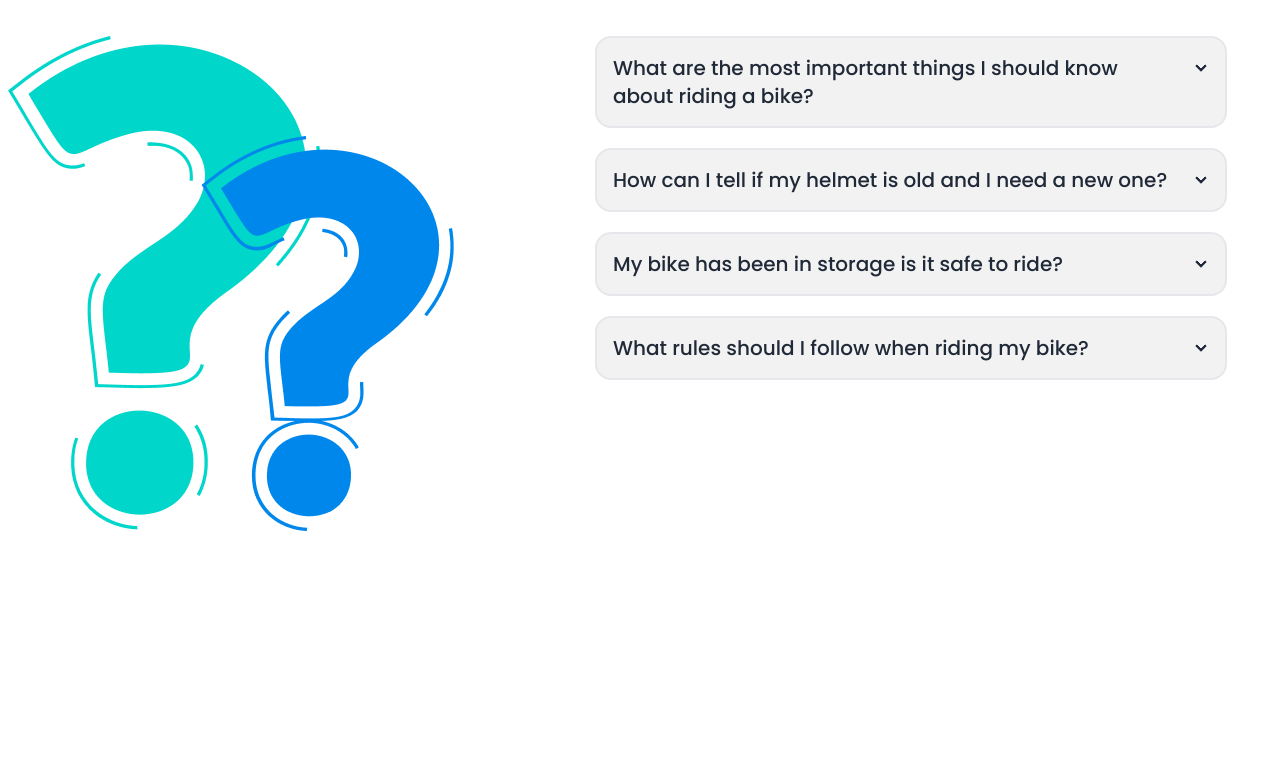
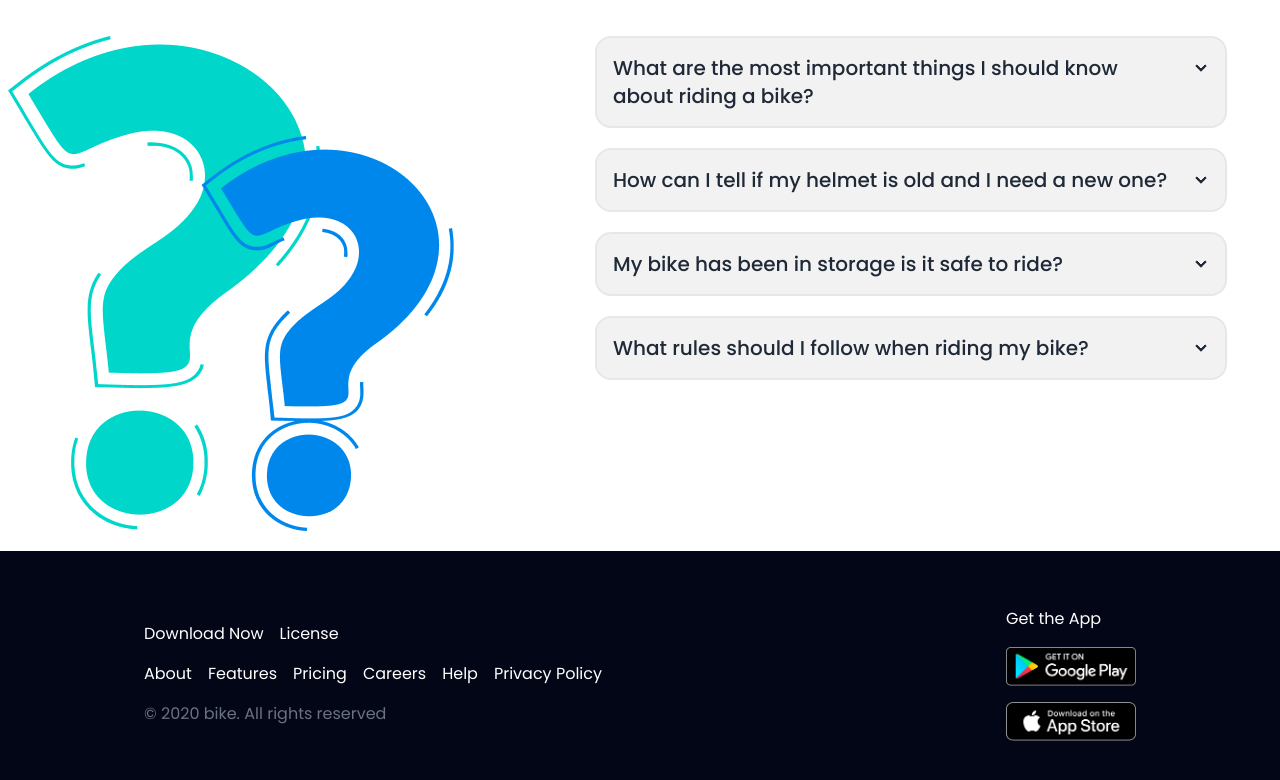
Before and after one commit to noboKumar/PH-biker-zone-daisyUI, a plain HTML site: page index.html in a window 1280 px wide. Shown: the part 2815-3595 px from the top of the page. Before the commit the page ends 3346 px from the top, so only its background shows below. Drawn offline with nearby package versions, Linux system fonts and the light colour scheme.

Commit message:
add footer section

```diff
--- a/index.html
+++ b/index.html
@@ -512,7 +512,7 @@
         <div class="lg:flex gap-24">
           <!-- faq image -->
           <div>
-            <img class="mx-auto" src="./images/others/faq.png" alt="" />
+            <img class="mx-auto mb-5" src="./images/others/faq.png" alt="" />
           </div>
           <!-- faq accordion -->
           <div class="space-y-5 md:w-2/4 mx-auto">
@@ -579,6 +579,42 @@
     </main>
 
     <!-- footer -->
-    <footer></footer>
+    <footer class="bg-slate-950 text-white py-14 px-36">
+      <div class="md:flex justify-between items-center">
+        <div class="space-y-4">
+          <!-- 1st list -->
+          <div>
+            <ul class="md:flex gap-4">
+              <li><a href="">Download Now</a></li>
+              <li><a href="">License</a></li>
+            </ul>
+          </div>
+          <!-- 2nd list -->
+          <div>
+            <ul class="md:flex gap-4">
+              <li><a href="">About</a></li>
+              <li><a href="">Features</a></li>
+              <li><a href=""></a>Pricing</li>
+              <li><a href=""></a>Careers</li>
+              <li><a href=""></a>Help</li>
+              <li><a href=""></a>Privacy Policy</li>
+            </ul>
+          </div>
+          <!-- copyright -->
+          <div>
+            <p class="text-gray-500">© 2020 bike. All rights reserved</p>
+          </div>
+        </div>
+        <div>
+          <h1>Get the App</h1>
+          <img
+            class="w-[80px] lg:w-[130px] my-4"
+            src="./images/others/android.png"
+            alt=""
+          />
+          <img class="w-[80px] lg:w-[130px]" src="./images/others/ios.png" alt="" />
+        </div>
+      </div>
+    </footer>
   </body>
 </html>
```
